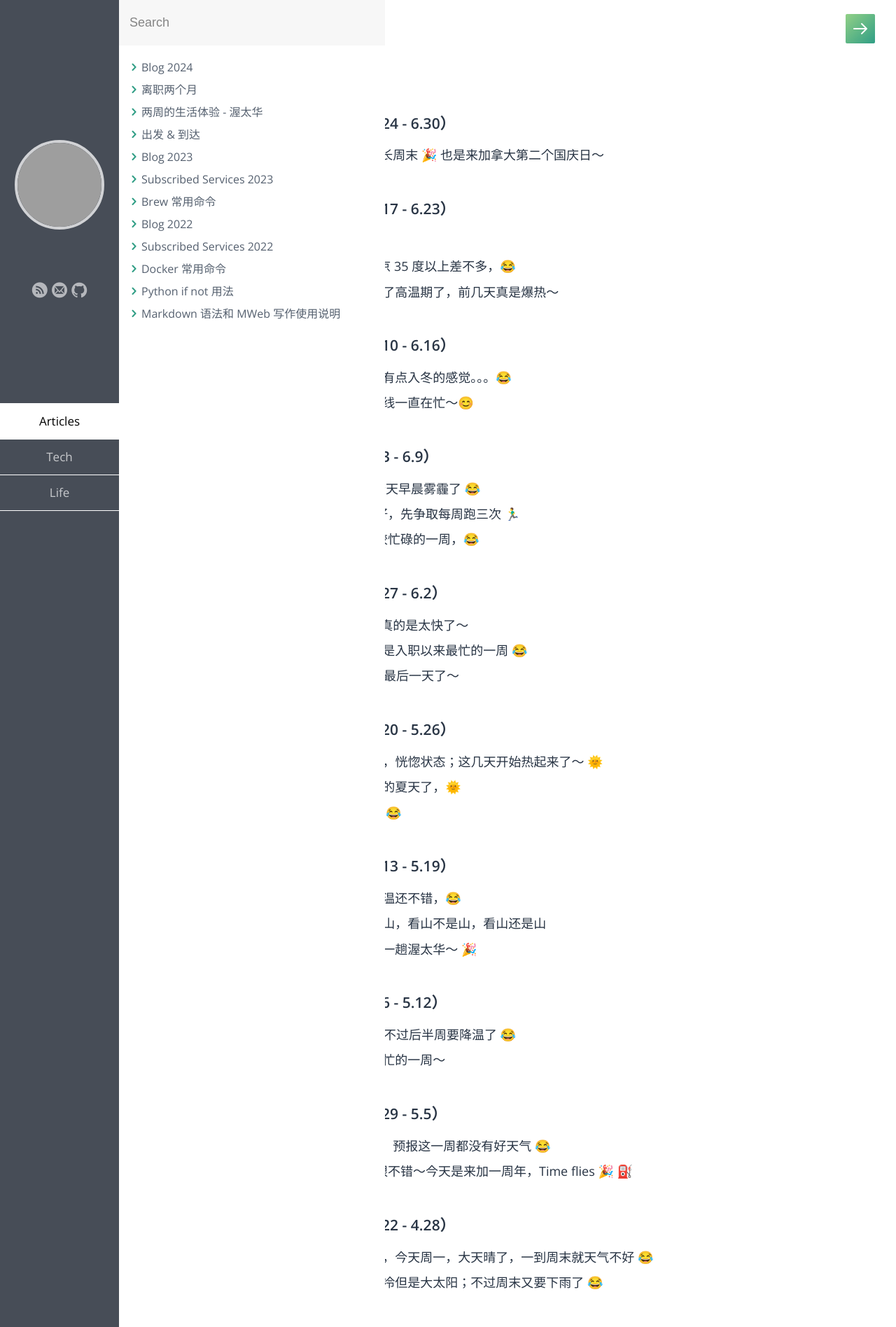
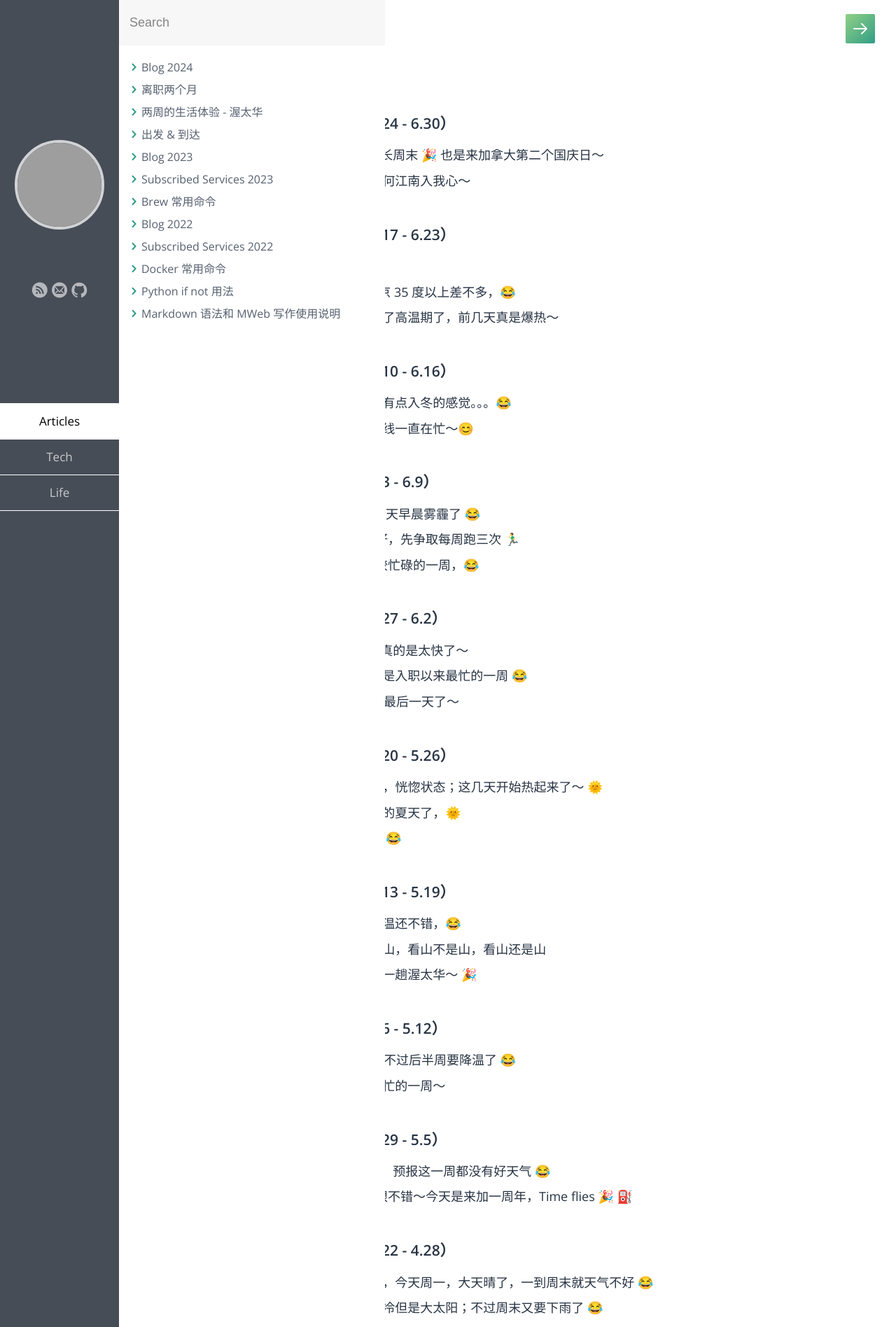
Before and after one commit to samxupeiran/samxupeiran.github.io, a Jekyll site: the page built from _posts/life/2024-01-02-my-blog.md, in a window 1280 px wide. Shown: the top 1896 px of the page at 70% size. Built offline with Jekyll 4.4.1, drawn with Linux system fonts in a browser that asks for light colours; some web fonts are replaced; some of the changed text lies outside the part shown; grey boxes are pictures that could not be loaded.

Commit message:
feat: add weekly blog 6/25

```diff
--- a/_posts/life/2024-01-02-my-blog.md
+++ b/_posts/life/2024-01-02-my-blog.md
@@ -8,6 +8,7 @@ tags: Blog
 
 - ### 2024 年 6 月 第 5 周（6.24 - 6.30）
      - 6.24 6 月最后一周，期待长周末 🎉 也是来加拿大第二个国庆日～
+     - 6.25 我本无意入江南，奈何江南入我心～
 
 - ### 2024 年 6 月 第 4 周（6.17 - 6.23）
      - 6.17 这周开始高温了，🌞
```
